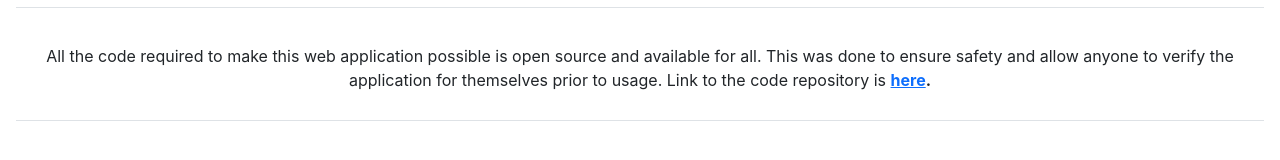
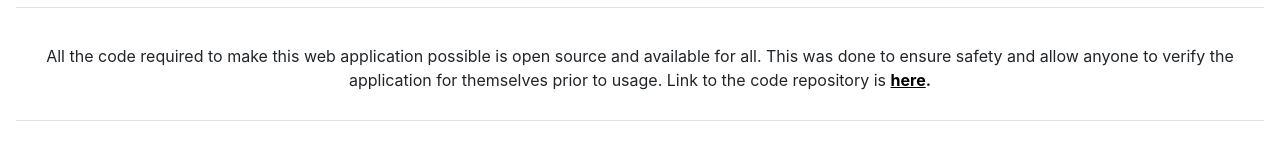
Before and after one commit to CodingAbdullah/Arbitrium-Wallet-Dashboard, a React (Create React App) app: page /about in a window 1280 px wide. Shown: the part 446-606 px from the top of the page. Built offline with nearby package versions, Linux system fonts and the light colour scheme; no server answers.

Commit message:
Adding colours to link

```diff
--- a/src/Components/AboutPage/AboutPage.tsx
+++ b/src/Components/AboutPage/AboutPage.tsx
@@ -27,7 +27,7 @@ const AboutPage: React.FC = () => {
                             <p className="p-1">
                                 All the code required to make this web application possible is open source and available for all.
                                 This was done to ensure safety and allow anyone to verify the application for themselves prior to usage.
-                                Link to the code repository is <b><a href="https://github.com/CodingAbdullah/Arbitrum-Wallet-Dashboard">here</a>.</b>
+                                Link to the code repository is <b><a style={{ color: 'black' }} href="https://github.com/CodingAbdullah/Arbitrum-Wallet-Dashboard">here</a>.</b>
                             </p>
                             <hr />
                     </div>
```
